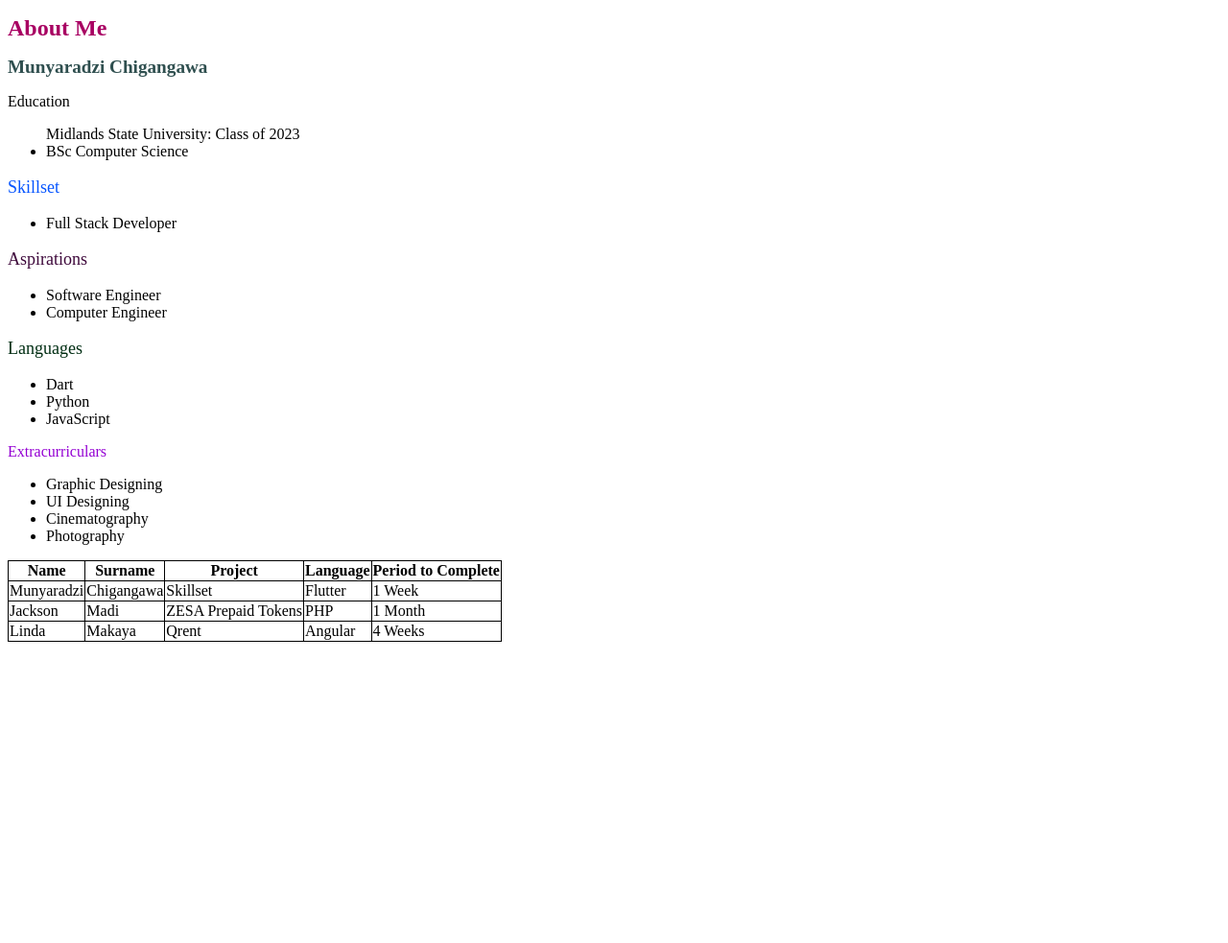
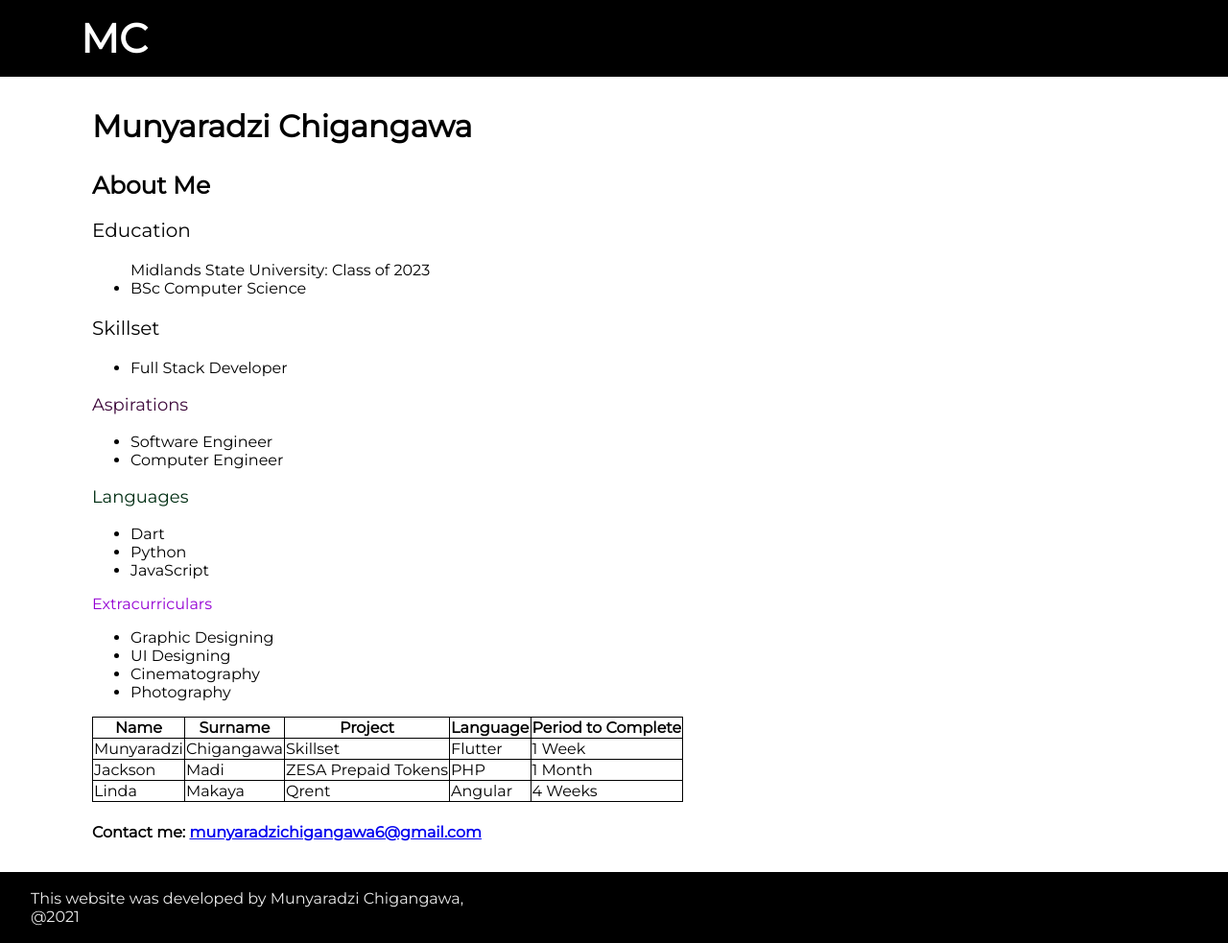
Before and after one commit to Munyaradzi-Chigangawa/my-web, a website: page index.html in a window 1280 px wide. Shown: the whole page at 96% size. Before the commit the page ends 800 px from the top, so only its background shows below. Drawn offline with Linux system fonts and the light colour scheme.

Commit message:
updating .html file

```diff
--- a/index.html
+++ b/index.html
@@ -1,31 +1,50 @@
 <!DOCTYPE html>
 <html lang="en">
+
 <head>
+  <link rel="stylesheet" href="css/styles.css">
   <title>Munyaradzi Chigangawa</title>
 </head>
+
 <body>
-    <h1 style="color: rgb(168, 0, 98);font-size:x-large;">About Me</h1>
-    <h2 style="color: darkslategrey;font-size: larger;">Munyaradzi Chigangawa</h2>
-    <p class="Education">Education</p>
+  <nav class="navbar">
+    <div class = "logo">
+      <span>MC</span>
+    </div>
+  </nav>
+  <div class="wrapper">
+    <section>
+      <h1>Munyaradzi Chigangawa</h1>
+      <h2>About Me</h2>
+      <p>Education</p>
+    </section>
+    <section>
       <ul>
         Midlands State University: Class of 2023
         <li>BSc Computer Science</li>
       </ul>
-    <p style="color: rgb(6, 85, 255); font-size:large;">Skillset</p>
+    </section>
+    <section>
+      <p>Skillset</p>
       <ul>
         <li>Full Stack Developer</li>
       </ul>
+    </section>
+    <section>
       <p style="color: rgb(63, 10, 60); font-size:large;">Aspirations</p>
       <ul>
         <li>Software Engineer</li>
         <li>Computer Engineer</li>
       </ul>
+    </section>
+    <section>
       <p style="color: rgb(0, 46, 19); font-size:large;">Languages</p>
   <ul>
     <li>Dart</li>
     <li>Python</li>
     <li>JavaScript</li>
   </ul>
+    <section>
       <p style="color: darkviolet; font-size: medium;">Extracurriculars</p>
   <ul>
     <li>Graphic Designing</li>
@@ -33,13 +52,17 @@
     <li>Cinematography</li>
     <li>Photography</li>
   </ul>
+    <section>
       <style>
-    table, th, td {
+        table,
+        th,
+        td {
           border: 1px solid black;
           border-collapse: collapse;
         }
       </style>
       </head>
+
       <body>
 
         <table>
@@ -72,6 +95,16 @@
             <td>4 Weeks</td>
           </tr>
         </table>
-
+    </section>
+    <section>
+      <h4>Contact me:
+        <a href="mailto:munyaradzichigangawa6@gmail.com">munyaradzichigangawa6@gmail.com</a></h4>
+    </section>
+  </div>
+  <footer>
+    This website was developed by Munyaradzi Chigangawa,
+    <br />
+    @2021
+  </footer>
 </body>
 </html>
```
Lines whose indentation alone changed are shown as unchanged.
